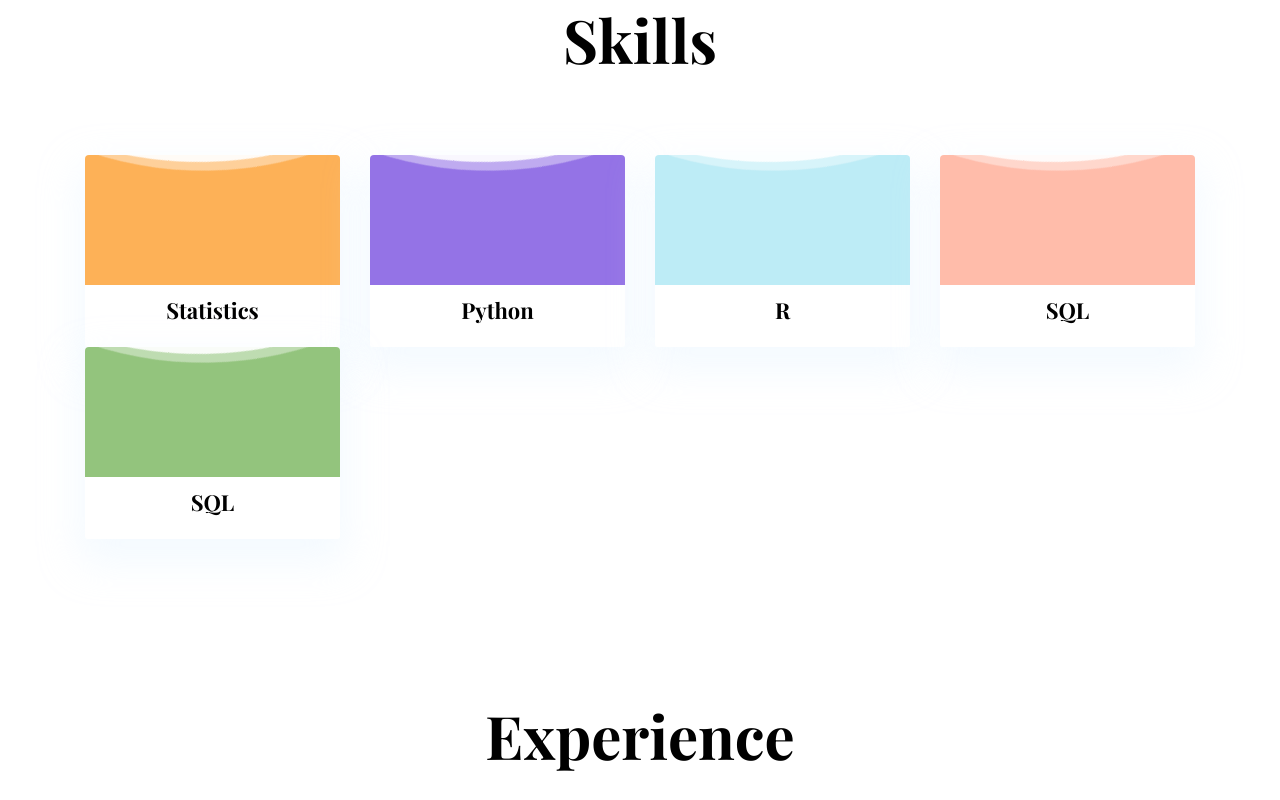
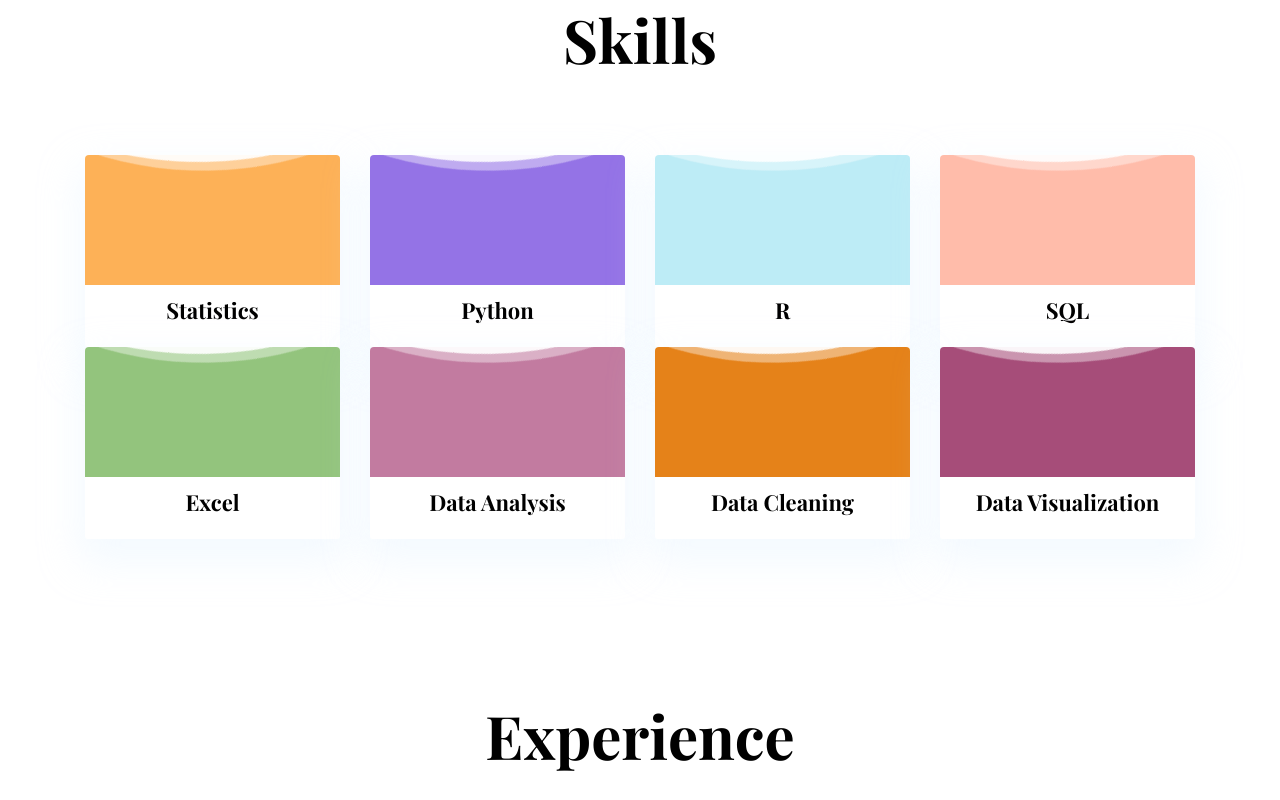
Before and after one commit to RgenselGitHub/RG_Portfolio, a plain HTML site: page index.html in a window 1280 px wide. Shown: the part 1300-2100 px from the top of the page. Drawn offline with nearby package versions, Linux system fonts and the light colour scheme.

Commit message:
Adding more to skills

```diff
--- a/index.html
+++ b/index.html
@@ -184,11 +184,41 @@
             <div class="wave" data-progress="100%"></div>
           </div>
           <div class="card-footer bg-white">
-            <h4 class="card-title">SQL</h4>
+            <h4 class="card-title">Excel</h4>
          </div>
        </div>
      </div>
-   </div>
+     <div class="col-lg-3 col-sm-6 mb-4 mb-lg-0">
+        <div class="card shadow text-center">
+          <div class="position-relative rounded-top progress-wrapper" data-color="#c27ba0">
+            <div class="wave" data-progress="100%"></div>
+          </div>
+          <div class="card-footer bg-white">
+            <h4 class="card-title">Data Analysis</h4>
+         </div>
+       </div>
+     </div>
+     <div class="col-lg-3 col-sm-6 mb-4 mb-lg-0">
+        <div class="card shadow text-center">
+          <div class="position-relative rounded-top progress-wrapper" data-color="#e58219">
+            <div class="wave" data-progress="100%"></div>
+          </div>
+          <div class="card-footer bg-white">
+            <h4 class="card-title">Data Cleaning</h4>
+         </div>
+       </div>
+     </div>
+     <div class="col-lg-3 col-sm-6 mb-4 mb-lg-0">
+        <div class="card shadow text-center">
+          <div class="position-relative rounded-top progress-wrapper" data-color="#a64d79">
+            <div class="wave" data-progress="100%"></div>
+          </div>
+          <div class="card-footer bg-white">
+            <h4 class="card-title">Data Visualization</h4>
+         </div>
+       </div>
+     </div>
+
 </section>
 <!-- /skills -->
 
```
